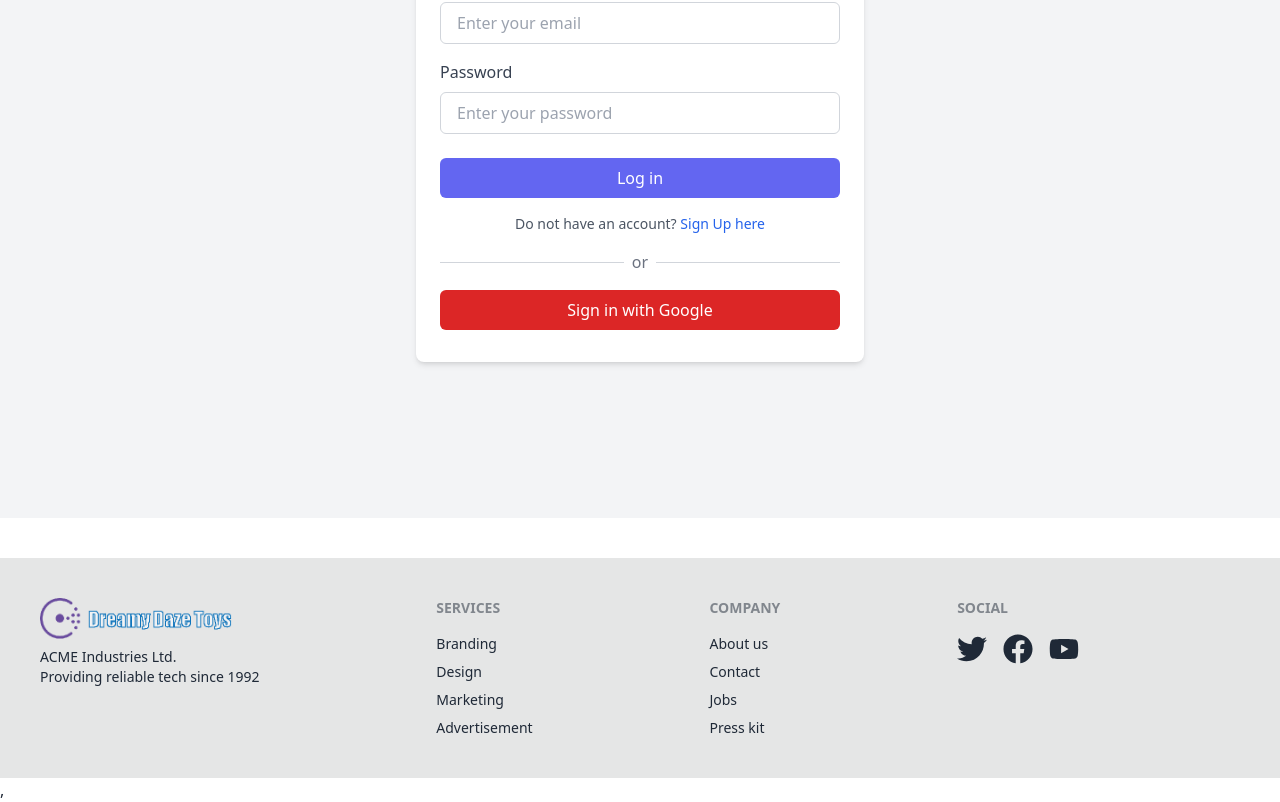
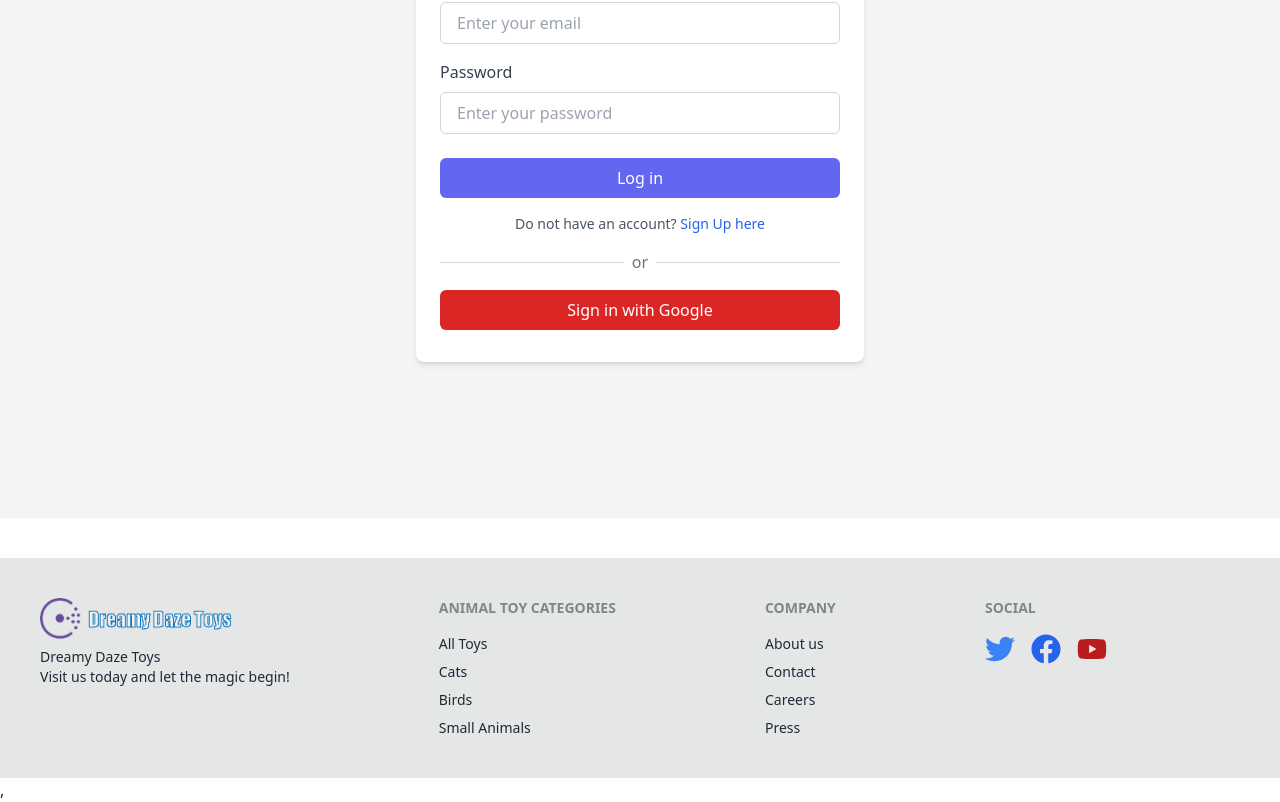
Before and after one commit to ataullahmesbah/toys-marketplace-client-side, a React (Vite) app: page /login in a window 1280 px wide. Shown: the part 386-1188 px from the top of the page. Built offline with nearby package versions, Linux system fonts and the light colour scheme; no server answers.

Commit message:
navbar issue problem solve

```diff
--- a/package.json
+++ b/package.json
@@ -22,6 +22,7 @@
     "react-icons": "^4.8.0",
     "react-router-dom": "^6.11.1",
     "react-tabs": "^6.0.1",
+    "react-toastify": "^9.1.3",
     "sort-by": "^1.2.0",
     "sweetalert2": "^11.7.5"
   },
--- a/src/Pages/AllToyDetails/AllToysDetails.jsx
+++ b/src/Pages/AllToyDetails/AllToysDetails.jsx
@@ -1,8 +1,15 @@
-import { Link } from "react-router-dom";
-
+import React from 'react';
+import { Link } from 'react-router-dom';
+import { toast, ToastContainer } from 'react-toastify';
+import 'react-toastify/dist/ReactToastify.css';
 
 const AllToysDetails = ({ toy }) => {
   const { _id, seller, price, quantity, name, category } = toy;
+
+  const handleDetailsClick = () => {
+    toast.info('Viewing toy details...');
+  };
+
   return (
     <tr>
       <td>{seller}</td>
@@ -13,12 +20,16 @@ const AllToysDetails = ({ toy }) => {
 
       <th>
         <Link to={`/alltoysinformation/${_id}`}>
-               <button className="btn btn-sm btn-outline btn-secondary">Details</button>
+          <button
+            className="btn btn-sm btn-outline btn-secondary"
+            onClick={handleDetailsClick}
+          >
+            Details
+          </button>
         </Link>
       </th>
-
+      <ToastContainer /> {/* Place ToastContainer outside of <tr> */}
     </tr>
-
   );
 };
 
--- a/src/Pages/Shared/Footer/Footer.jsx
+++ b/src/Pages/Shared/Footer/Footer.jsx
@@ -1,50 +1,57 @@
+import { Link } from 'react-router-dom';
 import logo from '../../../Images/banner/logo toys.png'
-import { FaFacebook, FaYoutube, FaTwitter  } from 'react-icons/fa';
+import { FaFacebook, FaYoutube, FaTwitter } from 'react-icons/fa';
 
 const Footer = () => {
   return (
 
-        <footer className="footer p-10 bg-base-300 text-base-content mt-10">
+
+
+    <footer className=" footer p-10 bg-base-300 text-base-content mt-10" >
+
       <div>
-                <img className='w-48' src={logo} alt="" />
-                <p>ACME Industries Ltd.<br />Providing reliable tech since 1992</p>
+        <Link to='/'><img className='w-48' src={logo} alt="" /></Link>
+        <p>Dreamy Daze Toys
+          <br />Visit us today and let the magic begin!</p>
       </div>
       <div>
-                <span className="footer-title">Services</span>
-                <a className="link link-hover">Branding</a>
-                <a className="link link-hover">Design</a>
-                <a className="link link-hover">Marketing</a>
-                <a className="link link-hover">Advertisement</a>
+        <span className="footer-title">Animal Toy Categories</span>
+        <a className="link link-hover">All Toys</a>
+        <a className="link link-hover">Cats</a>
+        <a className="link link-hover">Birds</a>
+        <a className="link link-hover">Small Animals</a>
       </div>
       <div>
         <span className="footer-title">Company</span>
-                <a className="link link-hover">About us</a>
+        <Link to='/aboutus' className="link link-hover">About us</Link>
         <a className="link link-hover">Contact</a>
-                <a className="link link-hover">Jobs</a>
-                <a className="link link-hover">Press kit</a>
+        <a className="link link-hover">Careers</a>
+        <a className="link link-hover">Press</a>
       </div>
-            {/* <div>
-                <span className="footer-title">Legal</span>
-                <a className="link link-hover">Terms of use</a>
-                <a className="link link-hover">Privacy policy</a>
-                <a className="link link-hover">Cookie policy</a>
-            </div> */}
+
 
       <div>
         <span className="footer-title">Social</span>
-    <div className="grid grid-flow-col gap-4">
-      <a href="https://twitter.com/ataullah_mesbah" target="_blank" rel="noopener noreferrer">
+        <div className="grid grid-flow-col gap-4 ">
+          <a className='text-blue-500' href="https://twitter.com/ataullah_mesbah" target="_blank" rel="noopener noreferrer">
             <FaTwitter size={30} />
           </a>
-      <a href="https://www.facebook.com/mesbahoffwego" target="_blank" rel="noopener noreferrer">
+          <a className='text-blue-600' href="https://www.facebook.com/mesbahoffwego" target="_blank" rel="noopener noreferrer">
             <FaFacebook size={30} />
           </a>
-      <a href="https://youtube.com" target="_blank" rel="noopener noreferrer">
+          <a className='text-red-700' href="https://youtube.com" target="_blank" rel="noopener noreferrer">
             <FaYoutube size={30} />
           </a>
         </div>
+
+
       </div>
+
+
+
+
     </footer>
+
 
 
   );
--- a/src/Pages/Shared/Navbar/Navbar.jsx
+++ b/src/Pages/Shared/Navbar/Navbar.jsx
@@ -58,7 +58,7 @@ const Navbar = () => {
               </div>
             )}
 
-            <button className="font-bold" onClick={handleLogOut}>Log Out</button>
+            <Link to='/'><button className="font-bold" onClick={handleLogOut}>Log Out</button></Link>
           </>
         ) : (
           <Link className="font-bold" to="/login">Login</Link>
@@ -93,18 +93,42 @@ const Navbar = () => {
       </div>
 
       {isMenuOpen && (
-        <div className="md:hidden absolute top-12 right-0 z-10 bg-gray-800 w-48 mt-2 py-2 px-4 rounded">
+        <div className="md:hidden absolute top-12 right-0 z-10 bg-gray-800 w-48 mt-2 py-2 px-4 rounded h-96">
           <Link to='/' className="block font-bold text-white py-2 hover:bg-gray-700">
             Home</Link>
-          <a href="#" className="block font-bold text-white py-2 hover:bg-gray-700">
+          <Link to='/aboutus' className="block font-bold text-white py-2 hover:bg-gray-700">
             About
-          </a>
+          </Link>
           <Link to='blog' className="block font-bold text-white py-2 hover:bg-gray-700">
             Blog
           </Link>
 
 
-          <Link to='/login' className="block font-bold text-white py-2 hover:bg-gray-700">Login</Link>
+          {user?.email ? (
+          <>
+            <Link className="block font-bold text-white py-2 hover:bg-gray-700" to="/mytoys">My Toys</Link>
+
+            <Link className="block font-bold text-white py-2 hover:bg-gray-700" to="/alltoys">All Toys</Link>
+
+            <Link className="block font-bold text-white py-2 hover:bg-gray-700" to="/addtoy">Add Toys</Link>
+
+            {user?.photoURL ? (
+              <div>
+                <img className="w-12 rounded-full" src={user.photoURL} alt="" />
+              </div>
+            ) : (
+              <div>
+                <img className="w-12 rounded-full" src="/default-profile-image.jpg" alt="Default Profile" />
+              </div>
+            )}
+
+            <Link to='/'><button className="block font-bold text-white py-2 hover:bg-gray-700" onClick={handleLogOut}>Log Out</button></Link>
+          </>
+        ) : (
+          <Link className="block font-bold text-white py-2 hover:bg-gray-700" to="/login">Login</Link>
+        )}
+
+
         </div>
       )}
     </nav>
```
Also changed, not shown: 1 other file (tests, documents, lock files or other folders). Lines whose indentation alone changed are shown as unchanged.
